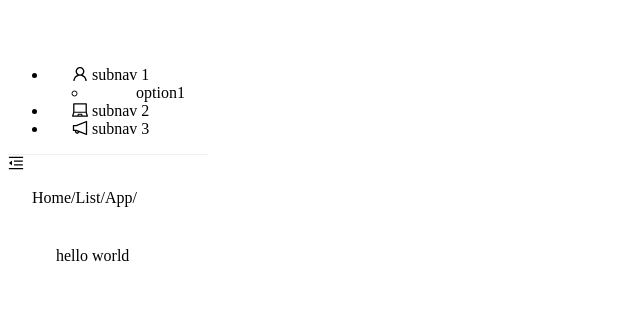
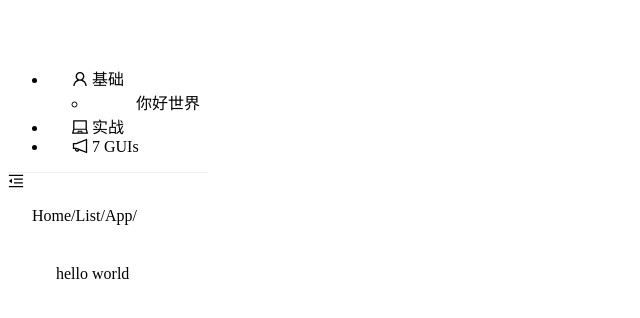
Before and after one commit to Formulaaa/vueplay, a Vue app: page / in a window 1280 px wide. Shown: the top 318 px of the page, without its empty margins (0-640 px from the left). Built offline with nearby package versions, Linux system fonts and the light colour scheme.

Commit message:
修改名称，正式开启项目。

```diff
--- a/src/layout/SiderBar/SideBar.vue
+++ b/src/layout/SiderBar/SideBar.vue
@@ -4,7 +4,7 @@
  * @Author: congsir
  * @Date: 2022-09-14 15:19:12
  * @LastEditors: Please set LastEditors
- * @LastEditTime: 2022-09-14 16:28:48
+ * @LastEditTime: 2022-09-14 16:32:09
 -->
 <template>
   <a-layout-sider theme="light" v-model:collapsed="collapsed" collapsible>
@@ -14,28 +14,28 @@
         <template #title>
           <user-outlined />
           <span>
-            subnav 1
+            基础
           </span>
         </template>
-        <a-menu-item key="1">option1</a-menu-item>
+        <a-menu-item key="1">你好世界</a-menu-item>
       </a-sub-menu>
       <a-sub-menu key="sub2">
         <template #title>
           <laptop-outlined />
           <span>
-            subnav 2
+            实战
           </span>
         </template>
-        <a-menu-item key="5">option5</a-menu-item>
+        <!-- <a-menu-item key="2">option5</a-menu-item> -->
       </a-sub-menu>
       <a-sub-menu key="sub3">
         <template #title>
           <notification-outlined />
           <span>
-            subnav 3
+            7 GUIs
           </span>
         </template>
-        <a-menu-item key="9">option9</a-menu-item>
+        <!-- <a-menu-item key="9">option9</a-menu-item> -->
       </a-sub-menu>
     </a-menu>
     <template #trigger>
```
